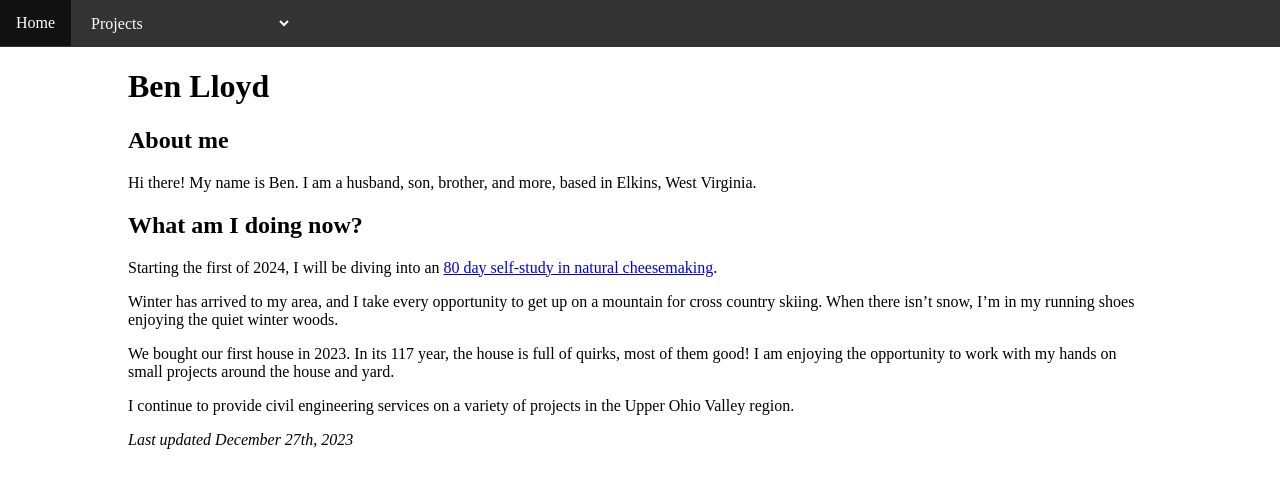
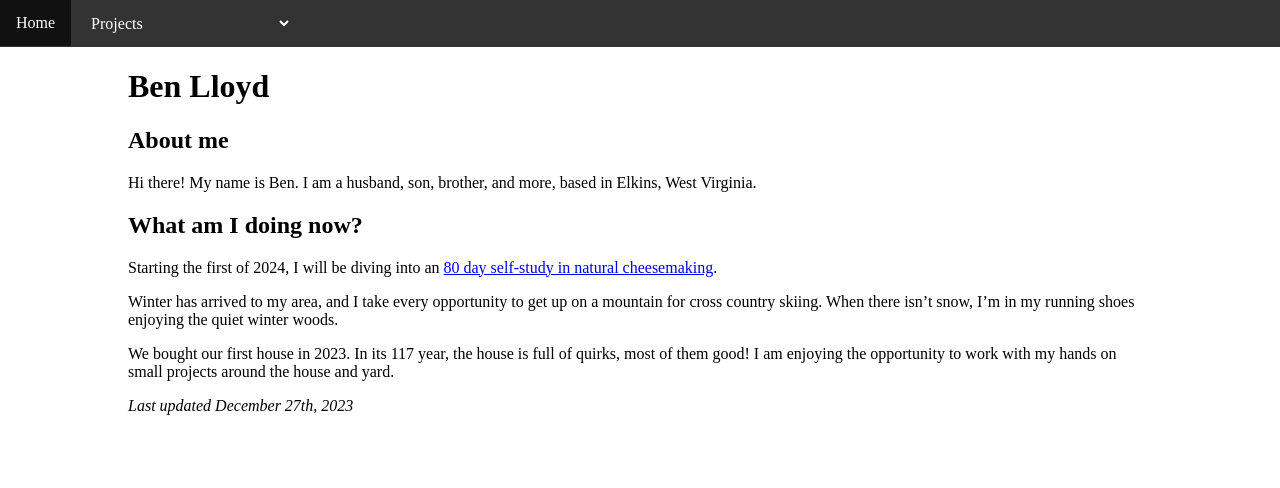
Before and after one commit to benlloyd1016/benlloyd1016.github.io, a Jekyll site: the page built from index.md, in a window 1280 px wide. Shown: the top 488 px of the page. Built offline with Jekyll 4.4.1, drawn with Linux system fonts in a browser that asks for light colours.

Commit message:
Routine update

```diff
--- a/index.md
+++ b/index.md
@@ -19,6 +19,4 @@ Winter has arrived to my area, and I take every opportunity to get up on a mount
 
 We bought our first house in 2023. In its 117 year, the house is full of quirks, most of them good! I am enjoying the opportunity to work with my hands on small projects around the house and yard.
 
-I continue to provide civil engineering services on a variety of projects in the Upper Ohio Valley region.
-
 *Last updated December 27th, 2023*
--- a/notes-to-self.txt
+++ b/notes-to-self.txt
@@ -8,3 +8,5 @@ https://benlloyd1016.github.io/
 
 To test locally:
 bundle exec jekyll serve
+
+I always need to type cd benlloyd1016.github.io to change the directory before pushing to github or hosting locally.
```
